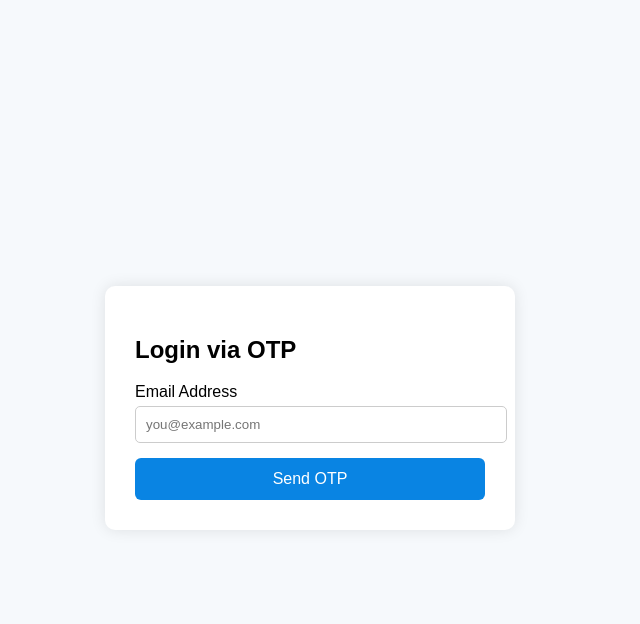
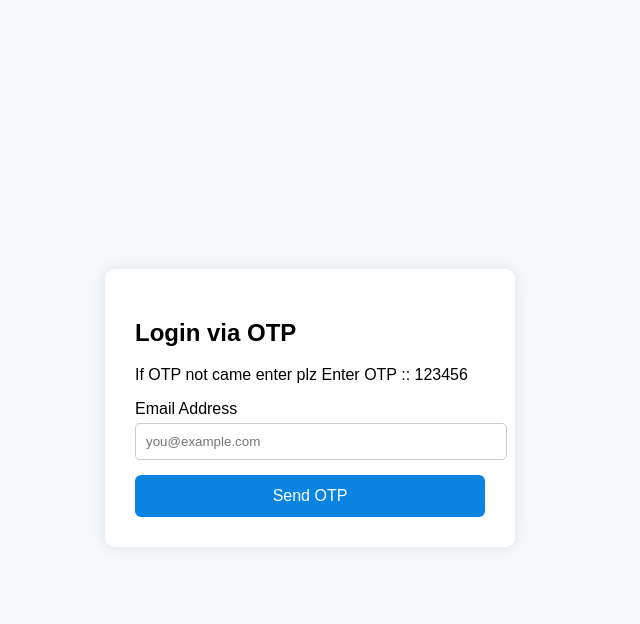
Before and after one commit to Yogesh8285/WebSocketEditot, a Django app: page /app in a window 1280 px wide. Shown: the top 624 px of the page, without its empty margins (330-970 px from the left). Run offline with Django 3.2, Linux system fonts and the light colour scheme.

Commit message:
Update login_page.html

```diff
--- a/App/templates/login_page.html
+++ b/App/templates/login_page.html
@@ -56,6 +56,7 @@
     <h2>Login via OTP</h2>
     <form id="loginForm">
       {% csrf_token %}
+      <p>If OTP not came enter plz Enter OTP :: 123456</p>
       <label for="email">Email Address</label>
       <input type="email" name="email" id="email" placeholder="you@example.com" required>
 
```
